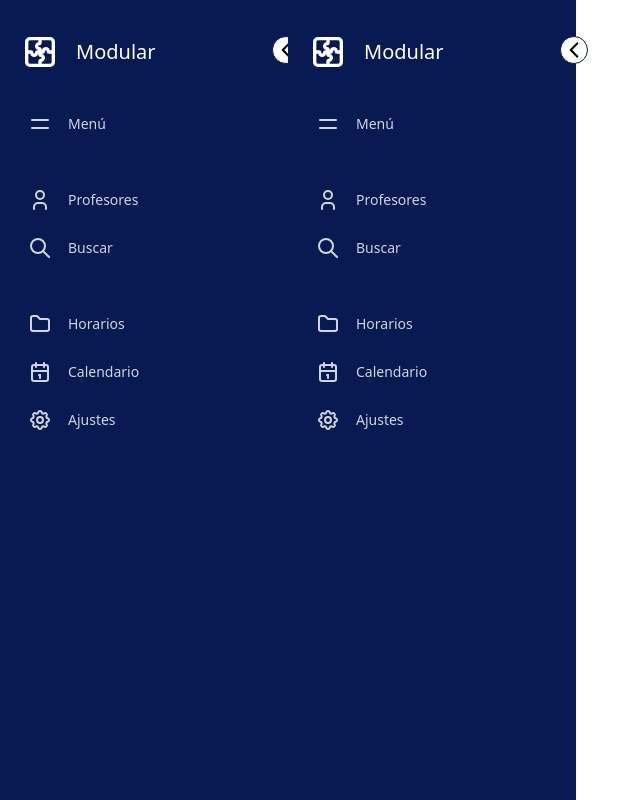
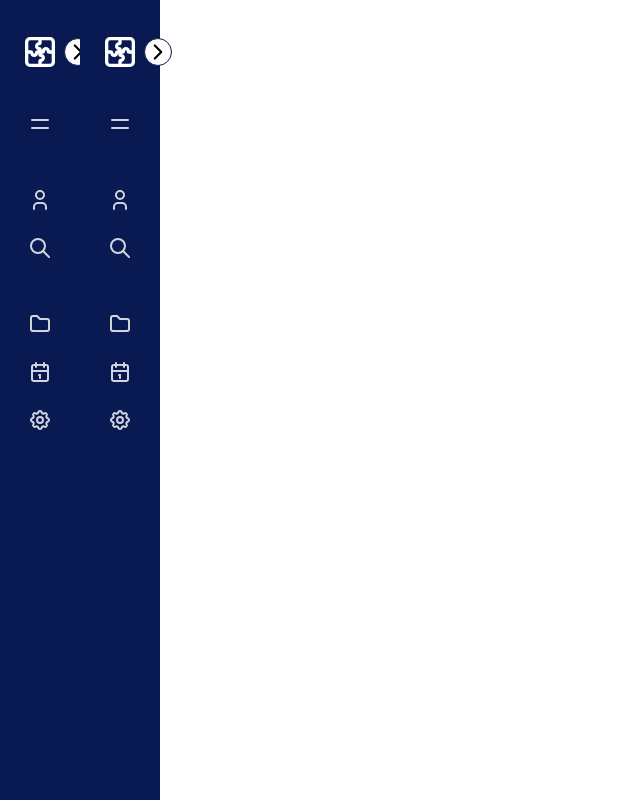
Before and after one commit to sempereluismi/modular, a React (Vite) app in the folder client/: page /menu in a window 1280 px wide. Shown: the whole page, without its empty margins (0-640 px from the left). Built offline with nearby package versions, Linux system fonts and the light colour scheme.

Commit message:
add funcionalidades navbar

```diff
--- a/client/src/components/SidebarNav.jsx
+++ b/client/src/components/SidebarNav.jsx
@@ -4,7 +4,7 @@ import { IconChevronLeft, IconUser, IconMenu, IconSearch, IconFolder, IconCalend
 import { useState } from 'react'
 
 export function SidebarNav ({ children }) {
-  const [open, setOpen] = useState(true)
+  const [open, setOpen] = useState(false)
   const Menus = [
     { title: 'Menú', icon: <IconMenu /> },
     { title: 'Profesores', icon: <IconUser />, gap: true },
@@ -18,11 +18,11 @@ export function SidebarNav ({ children }) {
       <div className='flex'>
         <div className={`${open ? 'w-72' : 'w-20'} duration-300 h-screen p-5 pt-8 bg-dark-purple relative`}>
           <IconChevronLeft
-            className={`absolute cursor-pointer rounded-full -right-3 top-9 w-7 h-7 border 2 border-dark-purple bg-white ${!open && 'rotate-180'}`}
+            className={`absolute cursor-pointer rounded-full -right-3 top-[38px] w-7 h-7 border 2 border-dark-purple bg-white ${!open && 'rotate-180'}`}
             onClick={() => setOpen(!open)}
           />
           <div className='flex gap-x-4 items-center'>
-            <div>
+            <div onClick={() => setOpen(true)}>
               <IconPuzzle2 width={40} height={40} color='#fff' className={`cursor-pointer duration-500 ${open && 'rotate-[360deg]'}`} />
             </div>
             <h1 className={`text-white origin-left font-medium text-xl duration-300 ${!open && 'scale-0'}`}>Modular</h1>
@@ -36,7 +36,7 @@ export function SidebarNav ({ children }) {
             ))}
           </ul>
         </div>
-        <div className='flex-1 h-screen'>
+        <div className='flex-1 h-screen' onClick={() => setOpen(false)}>
           {children}
         </div>
       </div>
```
